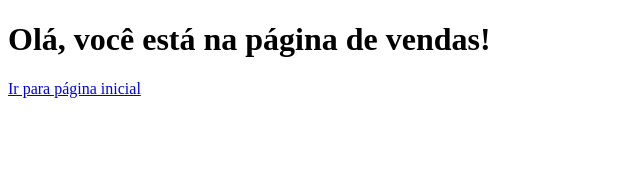
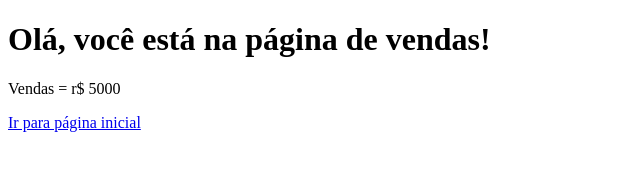
Before and after one commit to LullyFerreira/teste1, a plain HTML site: page paginadevendas.html in a window 1280 px wide. Shown: the whole page, without its empty margins (0-640 px from the left). Drawn offline with Linux system fonts and the light colour scheme.

Commit message:
Acrescentado o Valor de 5 mil

```diff
--- a/paginadevendas.html
+++ b/paginadevendas.html
@@ -8,6 +8,7 @@
 </head>
 <body>
     <h1>Olá, você está na página de vendas!</h1>
+    <p>Vendas = r$ 5000 </p>
     <a href="index.html">Ir para página inicial</a>
 </body>
 </html>
```
